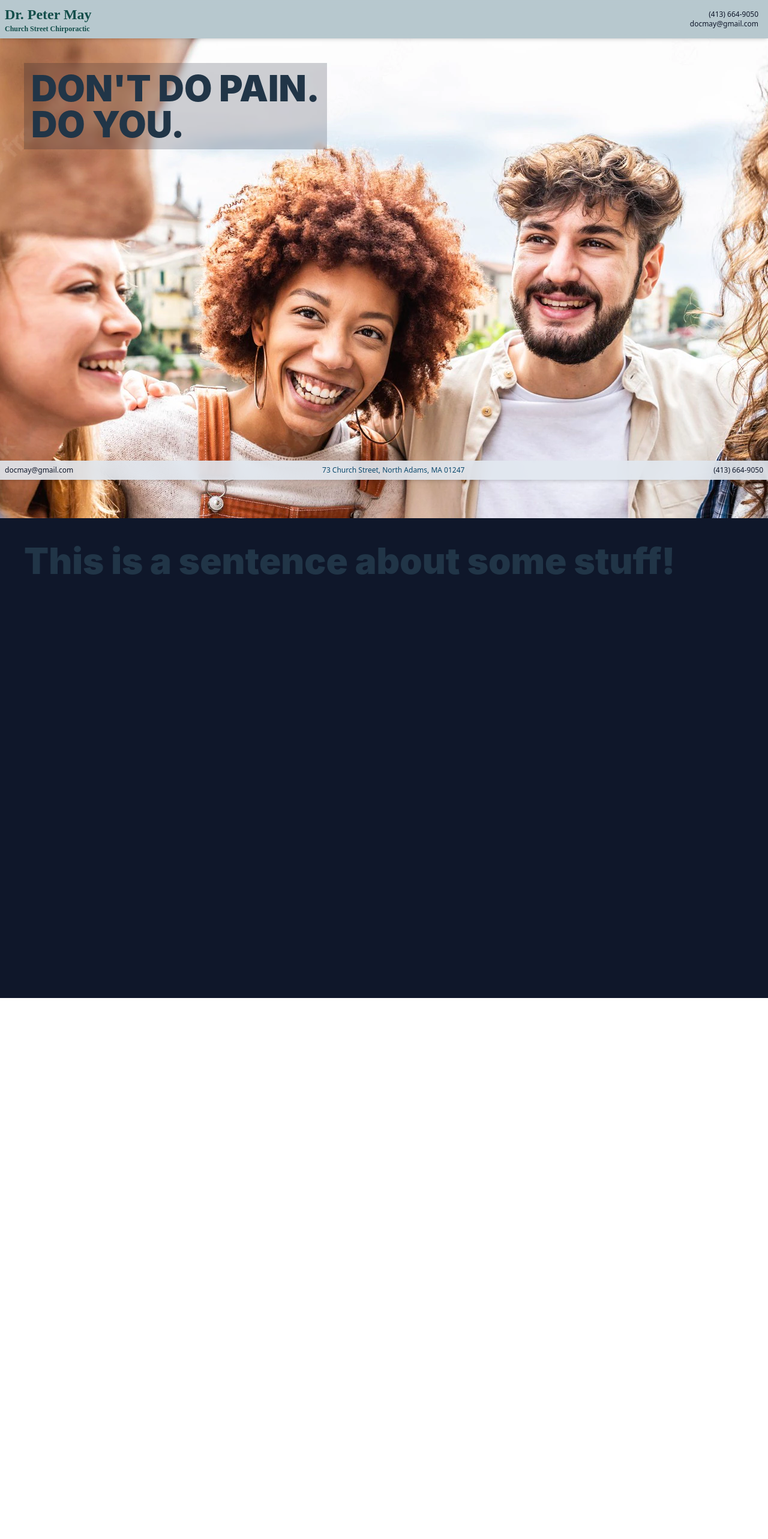
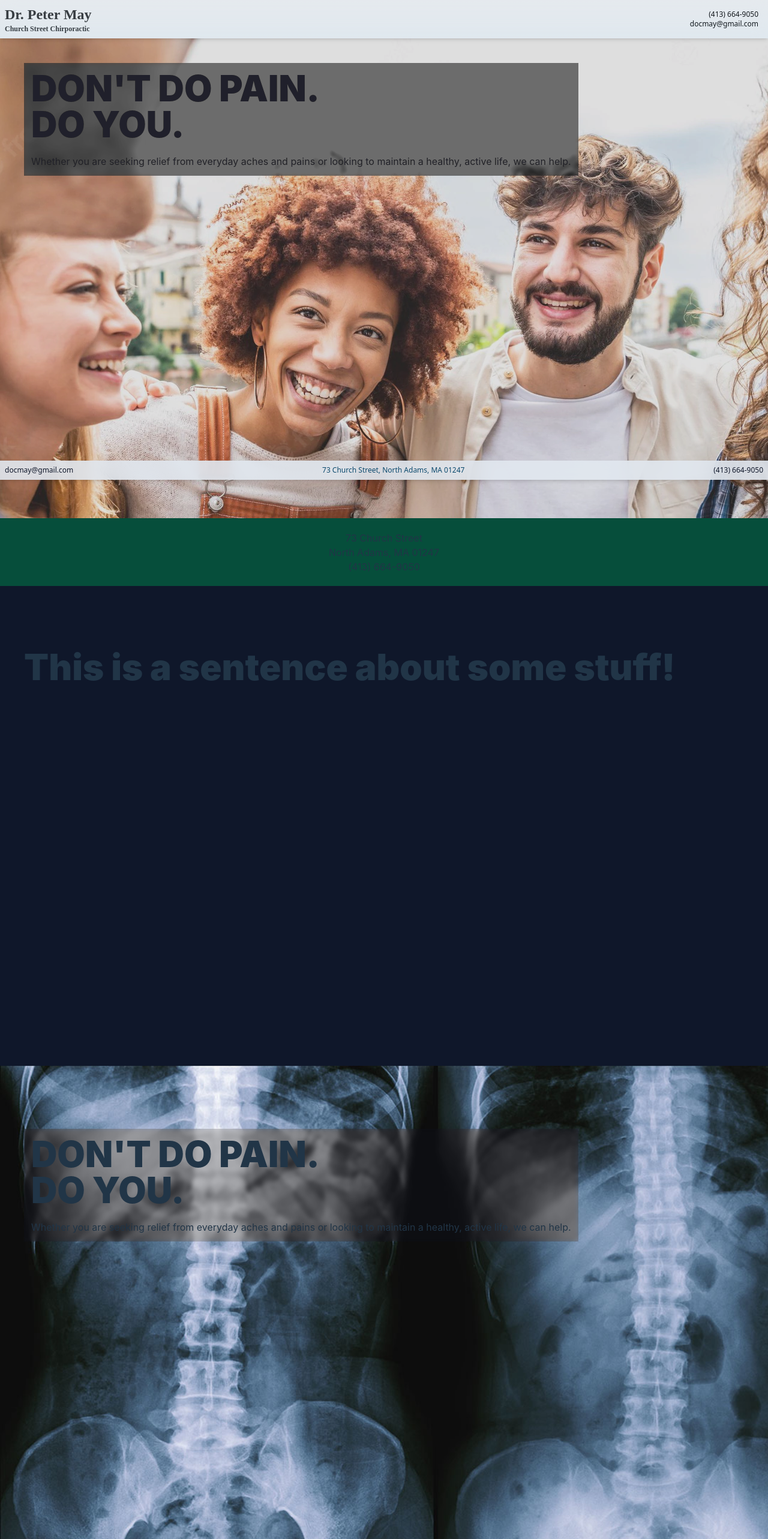
Before and after one commit to maxmay94/dr_may_2, a React (Vite) app: page / in a window 1280 px wide. Shown: the top 2566 px of the page at 60% size. Before the commit the page ends 1664 px from the top, so only its background shows below. Built offline with nearby package versions, Linux system fonts and the light colour scheme.

Commit message:
add infor sections

```diff
--- a/index.html
+++ b/index.html
@@ -10,7 +10,7 @@
   />
     <title>Dr. Peter May - Chiropractic Care</title>
   </head>
-  <body class="bg-gradient-to-b from-teal-900 to-slate-900">
+  <body class="bg-gradient-to-b from-slate-100 to-sky-900">
     <div id="root"></div>
     <script type="module" src="/src/main.jsx"></script>
   </body>
--- a/src/components/navBar/NavBar.jsx
+++ b/src/components/navBar/NavBar.jsx
@@ -1,6 +1,6 @@
 const NavBar = () => {
   return (
-    <div className="flex justify-around bg-slate-200/80 backdrop-blur-md shadow-md w-full fixed top-0 left-0 right-0 z-10">
+    <div className="flex justify-around bg-slate-200/80 mix-blend-luminosity backdrop-blur-md shadow-md w-full fixed top-0 left-0 right-0 z-10">
       <div className='font-sans w-screen'>
         <nav className="">
           <ul className="flex flex-row">
--- a/src/pages/Landing/Landing.jsx
+++ b/src/pages/Landing/Landing.jsx
@@ -1,22 +1,79 @@
 const Landing = () => {
   return (
     <div className="absolute top-[64px]">
-      <div className="bg-fixed bg-top bg-happy-people-temp w-screen h-screen saturation-[100px]">
+      {/* ----- MAIN HEADER AREA ----- */}
+      <div className="bg-fixed bg-top bg-happy-people-temp w-screen h-screen contrast-75">
         <div className="h-[1px]">
         </div>
-        <div className="bg-slate-900/20 backdrop-blur-[3px] p-3 m-10 w-fit">
-          <p className="font-black lg:text-6xl md:text-5xl sm:text-4xl text-3xl mt">
+        <div className="bg-slate-900/60 backdrop-blur-[3px] backdrop-grayscale p-3 m-10 w-fit contrast-200">
+          <p className="font-black text-6xl">
             DON'T DO PAIN. <br /> DO YOU.
+          </p>
+          <p className="pt-5">
+            Whether you are seeking relief from everyday aches and pains or looking to maintain a healthy, active life, we can help.
           </p>
         </div>
       </div>
-      <div className="bg-slate-900 h-screen w-screen ">
-        <div className="h-[1px]">
+
+      {/* ----- INFO? ----- */}
+      <div className="bg-emerald-900 w-screen">
+        <div className="h-[1px] ">
         </div>
-        <div className="text-6xl font-black font-sans-serif m-10">
+        <div className="text-center py-5">
+          73 Church Street
+          <br />
+           North Adams, MA 01247
+          <br />
+          (413) 664-9050
+        </div>
+      </div>
+
+      {/* ----- ABOUT? ----- */}
+      <div className="bg-slate-900 h-screen w-screen pt-[64px]">
+        <div className="h-[1px] ">
+        </div>
+        <div className="text-6xl font-black m-10">
           This is a sentence about some stuff!
         </div>
       </div>
+
+
+      {/* ----- TESITMONAL? ----- */}
+      <div className=" bg-fixed bg-cover bg-x-ray-temp h-screen w-screen pt-[64px]">
+        <div className="h-[1px]">
+        </div>
+        <div className="bg-slate-900/20 backdrop-blur-[3px] backdrop-grayscale p-3 m-10 w-fit ">
+          <p className="font-black text-6xl">
+            DON'T DO PAIN. <br /> DO YOU.
+          </p>
+          <p className="pt-5">
+            Whether you are seeking relief from everyday aches and pains or looking to maintain a healthy, active life, we can help.
+          </p>
+        </div>
+      </div>
+
+      {/* ----- Q & A? ----- */}
+      <div className="bg-red-900 h-screen w-screen pt-[64px]">
+        <div className="h-[1px]">
+        </div>
+        <div className="text-6xl font-black m-10">
+          This is a sentence about some stuff!
+        </div>
+      </div>
+
+      {/* ----- INFO? ----- */}
+      <div className="bg-orange-900 w-screen">
+        <div className="h-[1px] ">
+        </div>
+        <div className="text-center py-5 mb-[30px]">
+          73 Church Street
+          <br />
+           North Adams, MA 01247
+          <br />
+          (413) 664-9050
+        </div>
+      </div>
+
     </div>
   )
 }
--- a/tailwind.config.cjs
+++ b/tailwind.config.cjs
@@ -11,6 +11,7 @@ module.exports = {
       },
       backgroundImage: {
         'happy-people-temp' : "url('src/images/happy_people_temp.jpeg')",
+        'x-ray-temp' : "url('src/images/x-ray_film_temp.jpeg')",
       }
     },
   },
```
Also changed, not shown: src/images/x-ray_film_temp.jpeg (added).
